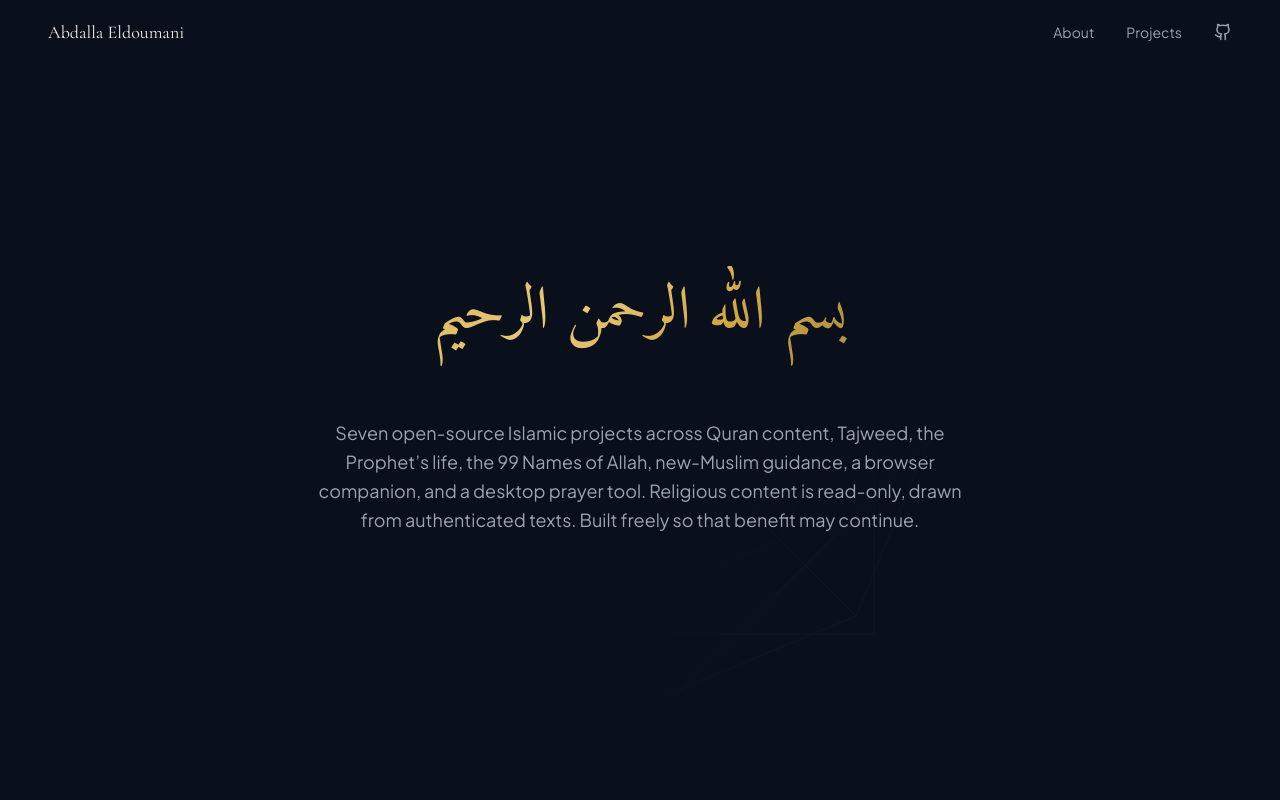
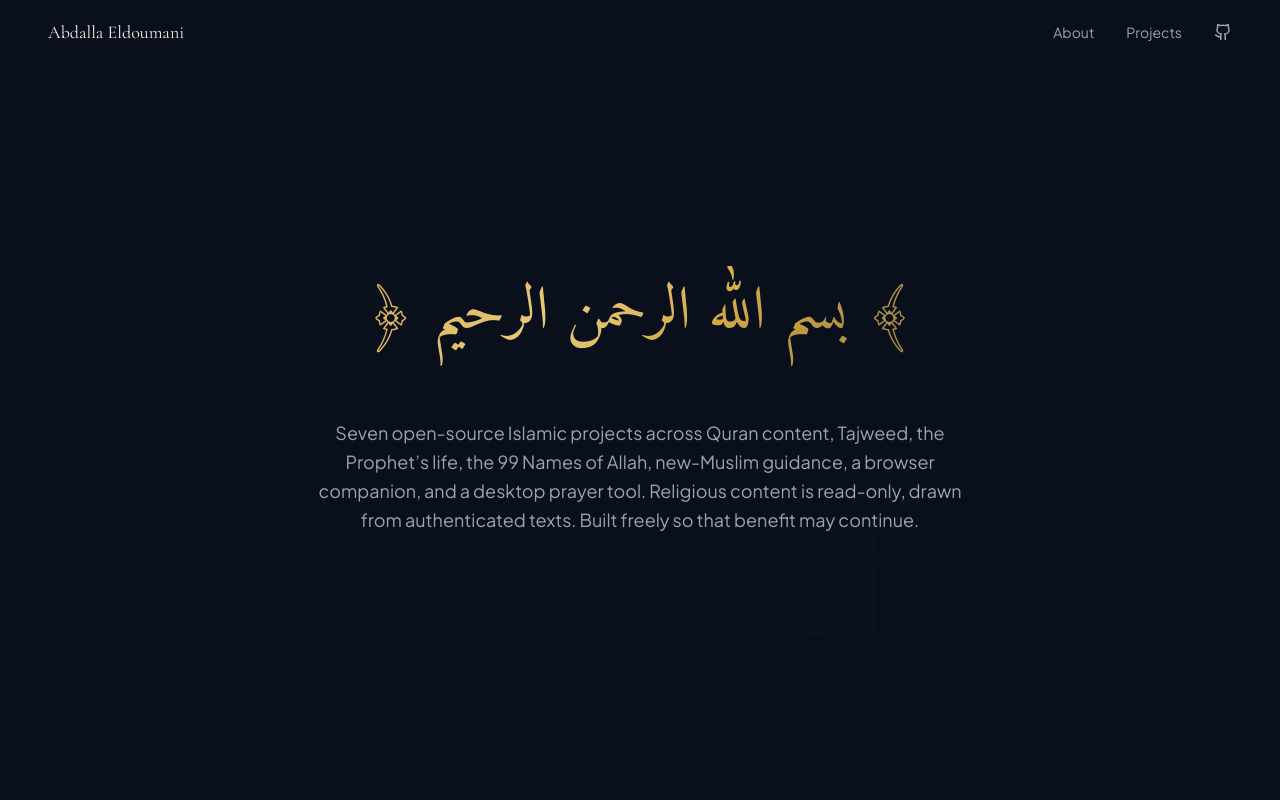
Before and after one commit to Abdalla-Eldoumani/my-islamic-portfolio, a Next.js app: page / in a window 1280 px wide. Shown: the top 800 px of the page. Built offline with nearby package versions, Linux system fonts and the light colour scheme.

Commit message:
add tezhip-style brackets around bismillah

```diff
--- a/src/components/hero.tsx
+++ b/src/components/hero.tsx
@@ -40,7 +40,7 @@ export function Hero() {
           className="font-arabic text-4xl md:text-5xl lg:text-6xl gold-shimmer mb-12 leading-[1.6] pb-2"
           dir="rtl"
         >
-          بسم الله الرحمن الرحيم
+          ﴾ بسم الله الرحمن الرحيم ﴿
         </motion.p>
 
         {/* Descriptive intro */}
```
